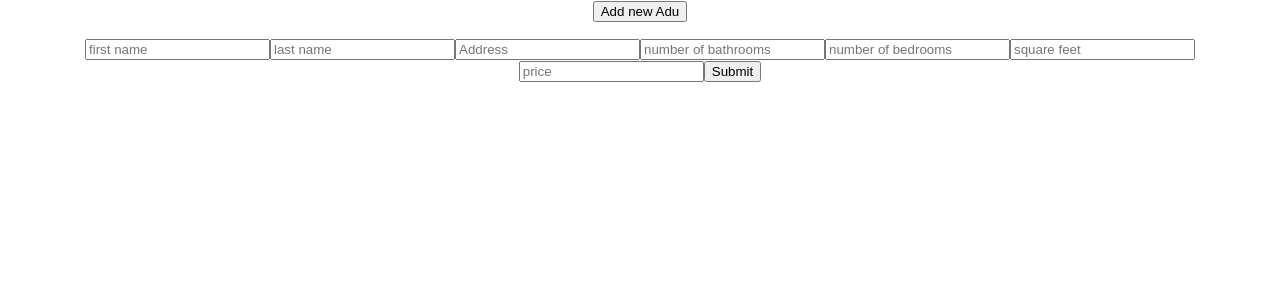
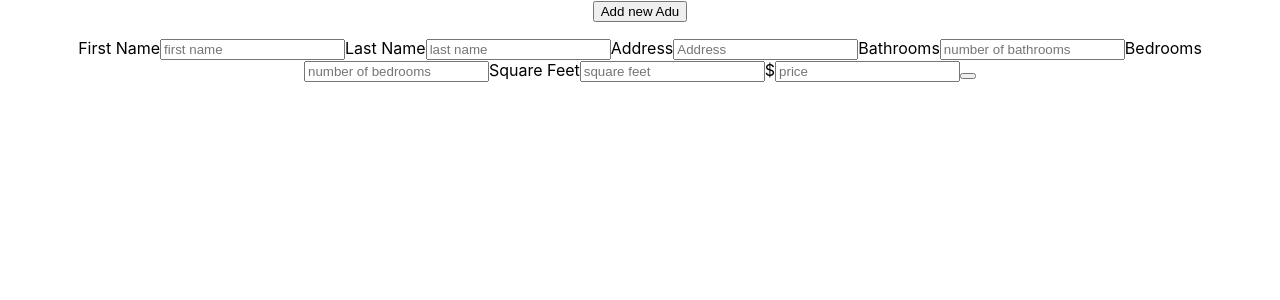
Before and after one commit to iansayre/adu-list, a React (Create React App) app: page / in a window 1280 px wide. Both pictures are taken after a click on the button "Add new Adu". Shown: the top 300 px of the page. Built offline with nearby package versions, Linux system fonts and the light colour scheme.

Commit message:
refactor form

```diff
--- a/src/components/AduForm/index.js
+++ b/src/components/AduForm/index.js
@@ -1,48 +1,81 @@
 import React from 'react';
 
 const AduForm = (props) => {
-  const { id, firstName, lastName, address, br, ba, sqft, price } = props.adu;
+  const { handleChange, handleSubmit, values, submitBtnText } = props;
   return (
-    <form onSubmit={props.handleSubmit}>
-      <input type="hidden" value={id} />
+    <form onSubmit={handleSubmit}>
+      <>
+        <label>First Name</label>
         <input
           type="text"
-        label="First Name"
           placeholder="first name"
-        value={firstName}
+          name="firstName"
+          onChange={handleChange}
+          value={values.firstName}
         />
+      </>
+      <>
+        <label>Last Name</label>
         <input
           type="text"
-        label="Last Name"
           placeholder="last name"
-        value={lastName}
+          name="lastName"
+          onChange={handleChange}
+          value={values.lastName}
         />
+      </>
+      <>
+        <label>Address</label>
         <input
           type="text"
-        label="Address"
           placeholder="Address"
-        value={address}
+          name="address"
+          onChange={handleChange}
+          value={values.address}
         />
+      </>
+      <>
+        <lable>Bathrooms</lable>
         <input
           type="text"
-        label="Bathrooms"
           placeholder="number of bathrooms"
-        value={ba}
+          name="ba"
+          onChange={handleChange}
+          value={values.ba}
         />
+      </>
+      <>
+        <label>Bedrooms</label>
         <input
           type="text"
-        label="Bedrooms"
+          name="br"
           placeholder="number of bedrooms"
-        value={br}
+          onChange={handleChange}
+          value={values.br}
         />
+      </>
+      <>
+        <label>Square Feet</label>
         <input
           type="text"
-        label="Square Feet"
+          name="sqft"
           placeholder="square feet"
-        value={sqft}
+          onChange={handleChange}
+          value={values.sqft}
         />
-      <input type="text" label="$" placeholder="price" value={price} />
-      <input type="submit" value={props.submitBtnValue} />
+      </>
+      <>
+        <label>$</label>
+        <input
+          type="text"
+          placeholder="price"
+          name="price"
+          onChange={handleChange}
+          value={values.price}
+        />
+      </>
+
+      <button type="submit" value={submitBtnText}></button>
     </form>
   );
 };
--- a/src/components/AduList/index.js
+++ b/src/components/AduList/index.js
@@ -1,16 +1,16 @@
 import React, { useState } from 'react';
+import useCustomForm from '../../hooks/useCustomForm';
 import AduItem from '../AduItem';
 import AduForm from '../AduForm';
 
-const FIRST_ADU = {
-  id: 0,
-  firstName: 'Foo',
-  lastName: 'bar',
-  address: '123 Any St. USA',
-  br: 3,
-  ba: 2,
-  sqft: 1200,
-  price: 150000,
+const DEFAULT_ADU = {
+  firstName: '',
+  lastName: '',
+  address: '',
+  br: '',
+  ba: '',
+  sqft: '',
+  price: '',
 };
 
 const AduList = () => {
@@ -18,39 +18,54 @@ const AduList = () => {
   const [AduFormVisibility, setAduFormVisibilty] = useState(false);
   const [ActiveAdu, setActiveAdu] = useState(null);
 
-  const updateAduList = (e) => {
-    e.preventDefault();
-
-    console.log({ form: e.target });
-
-    if (AduList.filter((adu) => adu.id === e.id).length > 0) {
+  const updateAduList = (values) => {
+    if (AduList.filter((adu) => adu.id === values.id).length > 0) {
+      setAduList({ ...AduList, values });
     } else {
       setAduList([
         ...AduList,
         {
           id: AduList.length,
-          firstName: e.target.firstName,
-          lastName: e.target.lastName,
-          address: e.target.lastName,
-          br: e.target.br,
-          ba: e.target.ba,
-          sqft: e.target.sqft,
-          price: e.target.price,
+          firstName: values.firstName,
+          lastName: values.lastName,
+          address: values.lastName,
+          br: values.br,
+          ba: values.ba,
+          sqft: values.sqft,
+          price: values.price,
         },
       ]);
-      setAduFormVisibilty(false);
+
+      if (AduFormVisibility) {
+        setAduFormVisibilty(false);
+      }
     }
 
     console.log({ AduList });
   };
 
   const editAdu = (id) => {
-    setActiveAdu(AduList.filter((adu) => adu.id === id));
+    setActiveAdu(AduList.filter((adu) => adu.id === id)[0]);
+    setAduFormVisibilty(true);
   };
 
   const removeAdu = (id) => {
     setAduList((prevAduList) => prevAduList.filter((adu) => adu.id !== id));
   };
+
+  const {
+    values,
+    errors,
+    touched,
+    handleChange,
+    handleBlur,
+    handleSubmit,
+  } = useCustomForm({
+    initialValues: DEFAULT_ADU,
+    onSubmit: (values) => {
+      updateAduList(values);
+    },
+  });
 
   return (
     <div className="adu-container">
@@ -72,9 +87,10 @@ const AduList = () => {
       </ul>
       {AduFormVisibility && (
         <AduForm
-          adu={ActiveAdu ? ActiveAdu : {}}
-          handleSubmit={updateAduList}
-          subitButtonValue={ActiveAdu ? 'Update' : 'Submit'}
+          handleChange={handleChange}
+          handleSubmit={handleSubmit}
+          values={values}
+          submitText={ActiveAdu ? 'Update' : 'Submit'}
         />
       )}
     </div>
--- a/src/hooks/useCustomForm.js
+++ b/src/hooks/useCustomForm.js
@@ -1,7 +1,7 @@
 import { useState, useEffect, useRef } from 'react';
 
-const useCustomForm = ({ initalValues, onSubmit }) => {
-  const [values, setValues] = useState(initalValues || {});
+const useCustomForm = ({ initialValues, onSubmit }) => {
+  const [values, setValues] = useState(initialValues || {});
   const [errors, setErrors] = useState({});
   const [touched, setTouched] = useState({});
   const [onSubmitting, setOnSubmitting] = useState(false);
@@ -11,14 +11,14 @@ const useCustomForm = ({ initalValues, onSubmit }) => {
 
   useEffect(() => {
     if (formRendered.current) {
-      setValues(initalValues);
+      setValues(initialValues);
       setErrors([]);
       setTouched({});
       setOnSubmitting(false);
       setOnBlur(false);
     }
     formRendered.current = false;
-  }, [initalValues]);
+  }, [initialValues]);
 
   const handleBlur = (e) => {
     const { target } = e;
@@ -41,6 +41,8 @@ const useCustomForm = ({ initalValues, onSubmit }) => {
     onSubmit({ values, errors });
   };
 
+  console.log({ values });
+
   return {
     values,
     errors,
```
Lines whose indentation alone changed are shown as unchanged.
